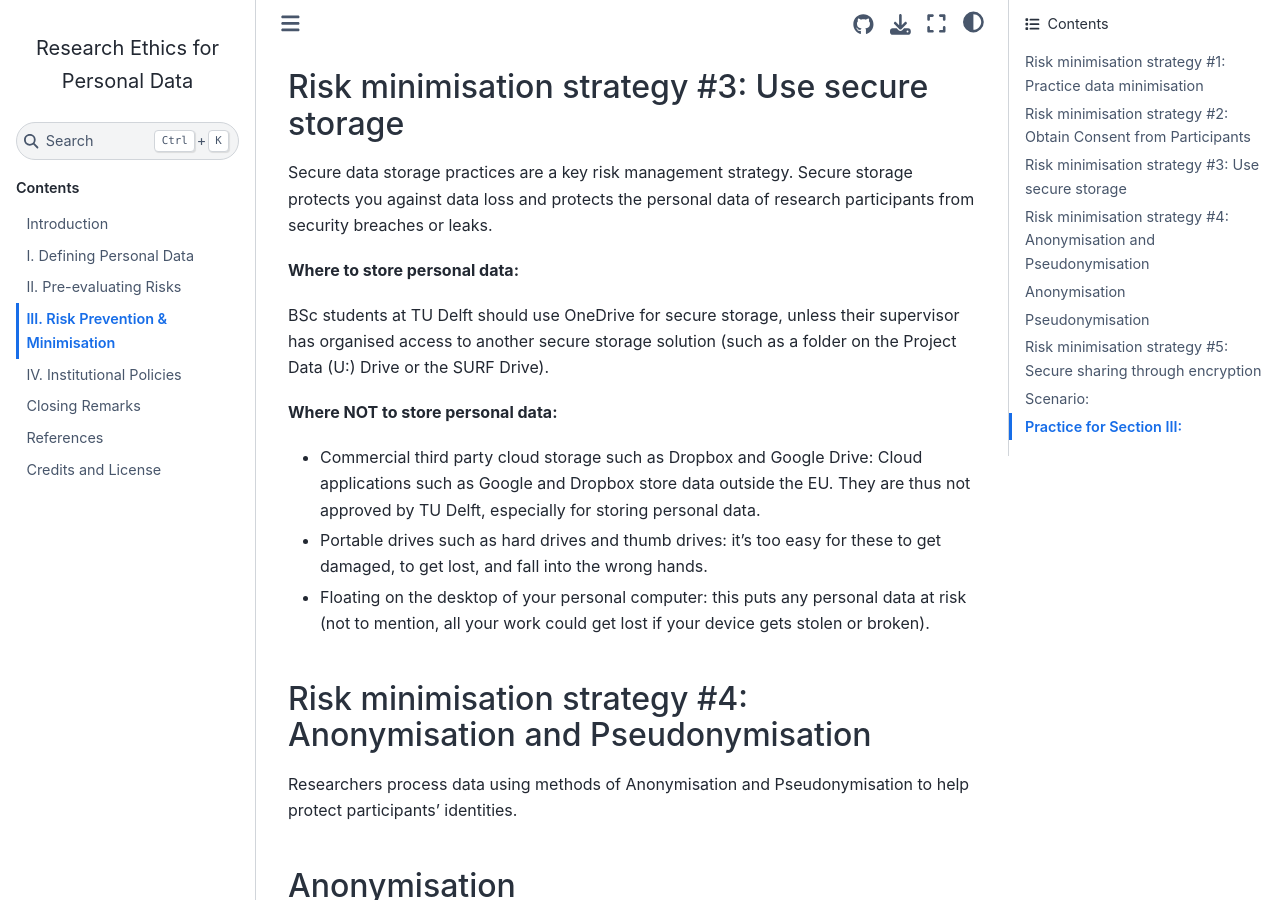
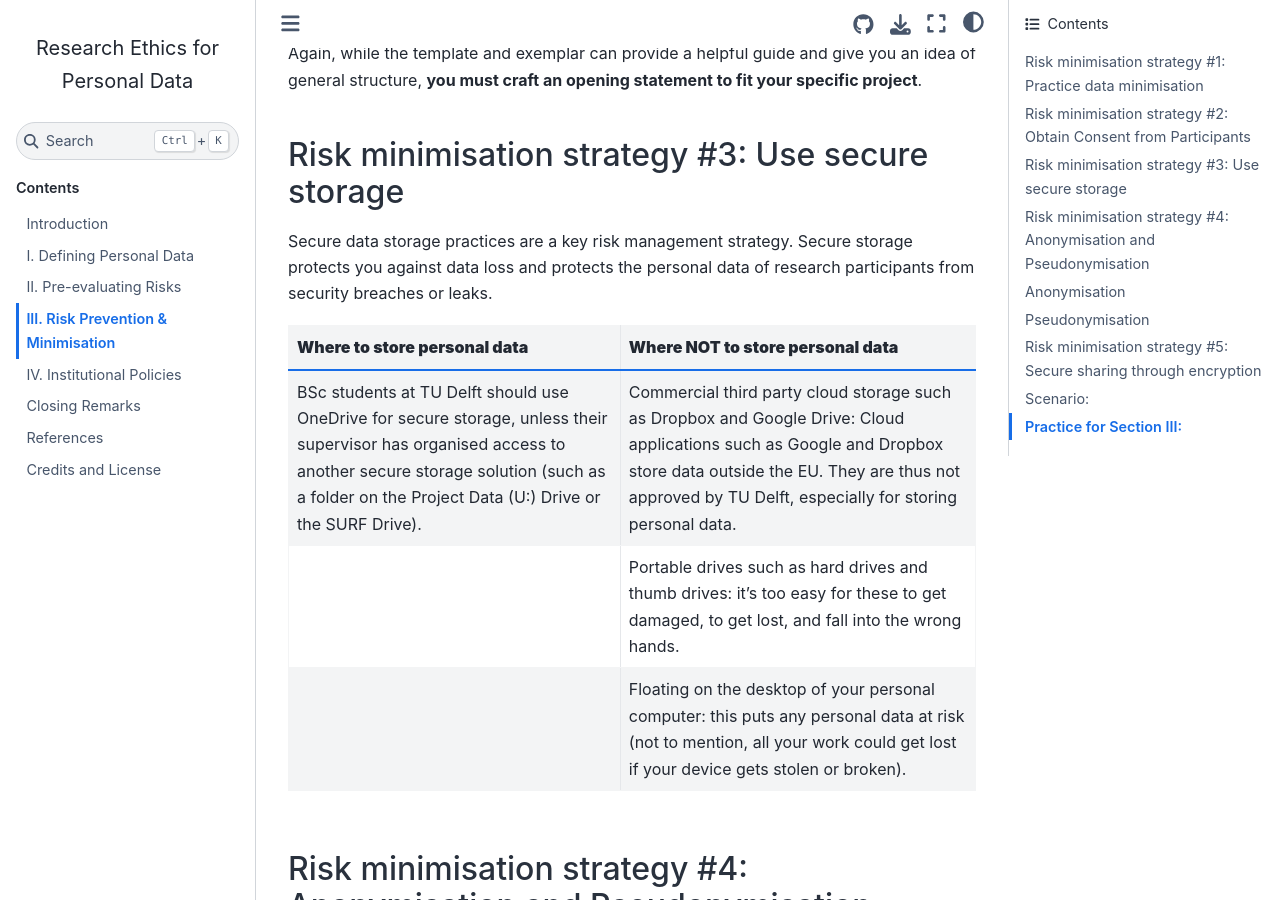
Before and after one commit to tu-delft-library/BSc_Research_Ethics_for_Personal_Data, a Jupyter Book: the page built from book/risk_mitigation.md, in a window 1280 px wide and 900 px high, scrolled down 2812 px. Built offline with Jupyter Book 1.0.4 settings and Sphinx 7.4.7 and the Sphinx Book theme 1.1.4, drawn with Linux system fonts in a browser that asks for light colours; comment, search, counter and statistics services are not loaded.

Commit message:
added question card and table for storage

```diff
--- a/book/risk_mitigation.md
+++ b/book/risk_mitigation.md
@@ -3,10 +3,11 @@
 In Section II, we looked at risks that can arise when working with personal data.
 
 Now, we'll focus on concrete strategies to minimise the risks of re-identification and prevent harm to participants. Evaluating and managing risk is a key part of ethical research design. At this point you need to ask yourself:
-<br>
 
-- **How do I structure my study in a way that prevents each identified risk?**
-<br>
+:::{card} Now, you must ask:
+:class-card: text-center
+**How do I structure my study in a way that prevents each identified risk?**
+:::
 
 Below, we'll look at five baseline risk prevention and minimisation strategies that help to protect the wellbeing, safety, and privacy of your research participants. These five strategies provide a general foundation; however, each researcher must carefully assess the specific characteristics, context, and potential risks of their own study and design prevention and minimisation measures that fit those circumstances.
 <br>
@@ -83,18 +84,11 @@
 
 Secure data storage practices are a key risk management strategy. Secure storage protects you against data loss and protects the personal data of research participants from security breaches or leaks.
 
-**Where to store personal data:**
-
-BSc students at TU Delft should use OneDrive for secure storage, unless their supervisor has organised access to another secure storage solution (such as a folder on the Project Data (U:) Drive or the SURF Drive).
-
-**Where NOT to store personal data:**
-
-- Commercial third party cloud storage such as Dropbox and Google Drive: Cloud applications such as Google and Dropbox store data outside the EU. They are thus not approved by TU Delft, especially for storing personal data.
-
-- Portable drives such as hard drives and thumb drives: it’s too easy for these to get damaged, to get lost, and fall into the wrong hands.
-
-- Floating on the desktop of your personal computer: this puts any personal data at risk (not to mention, all your work could get lost if your device gets stolen or broken).
-
+| **Where to store personal data** | **Where NOT to store personal data** |
+|---|---|
+|BSc students at TU Delft should use OneDrive for secure storage, unless their supervisor has organised access to another secure storage solution (such as a folder on the Project Data (U:) Drive or the SURF Drive).|Commercial third party cloud storage such as Dropbox and Google Drive: Cloud applications such as Google and Dropbox store data outside the EU. They are thus not approved by TU Delft, especially for storing personal data.|
+|    |Portable drives such as hard drives and thumb drives: it’s too easy for these to get damaged, to get lost, and fall into the wrong hands.|
+|    |Floating on the desktop of your personal computer: this puts any personal data at risk (not to mention, all your work could get lost if your device gets stolen or broken).|
 
 
 ## Risk minimisation strategy #4: Anonymisation and Pseudonymisation
```
